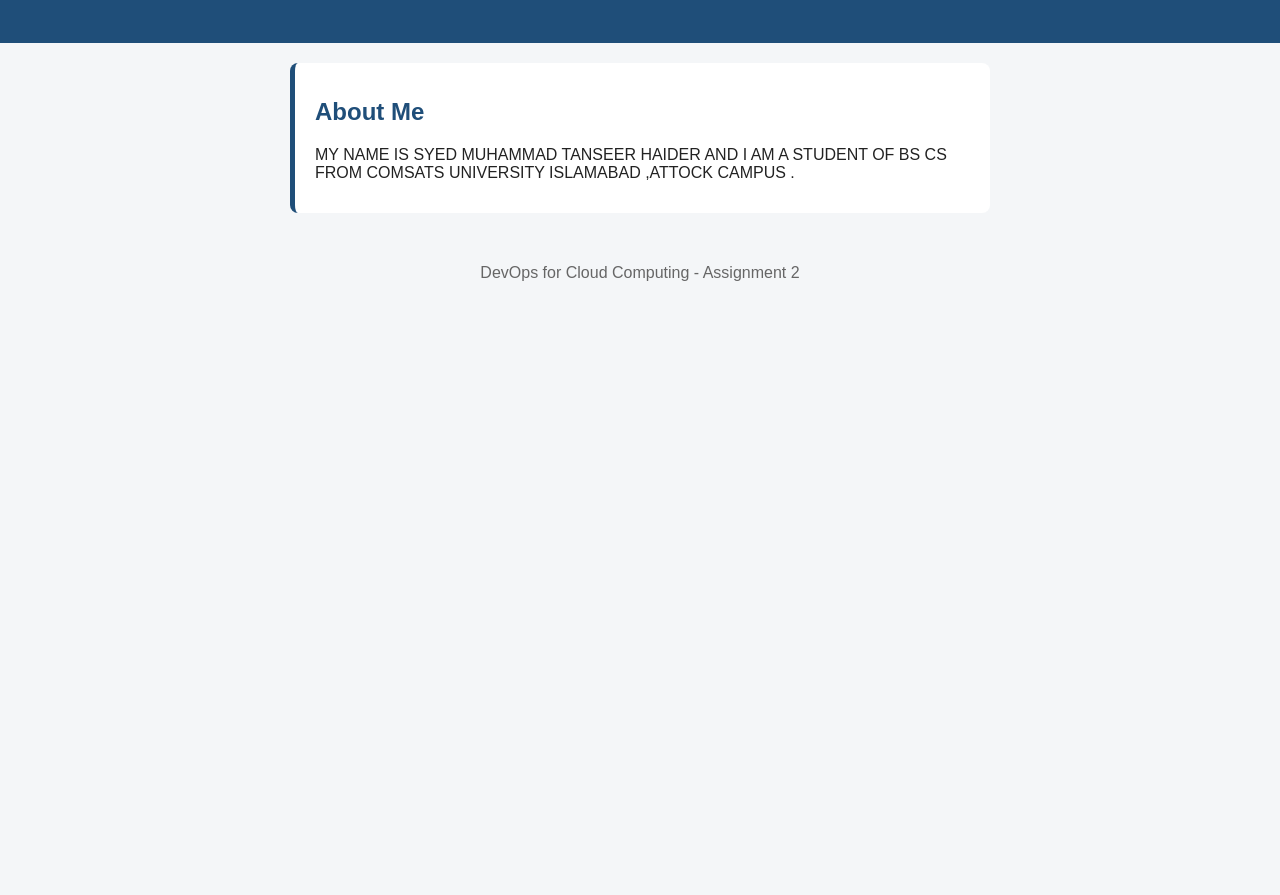
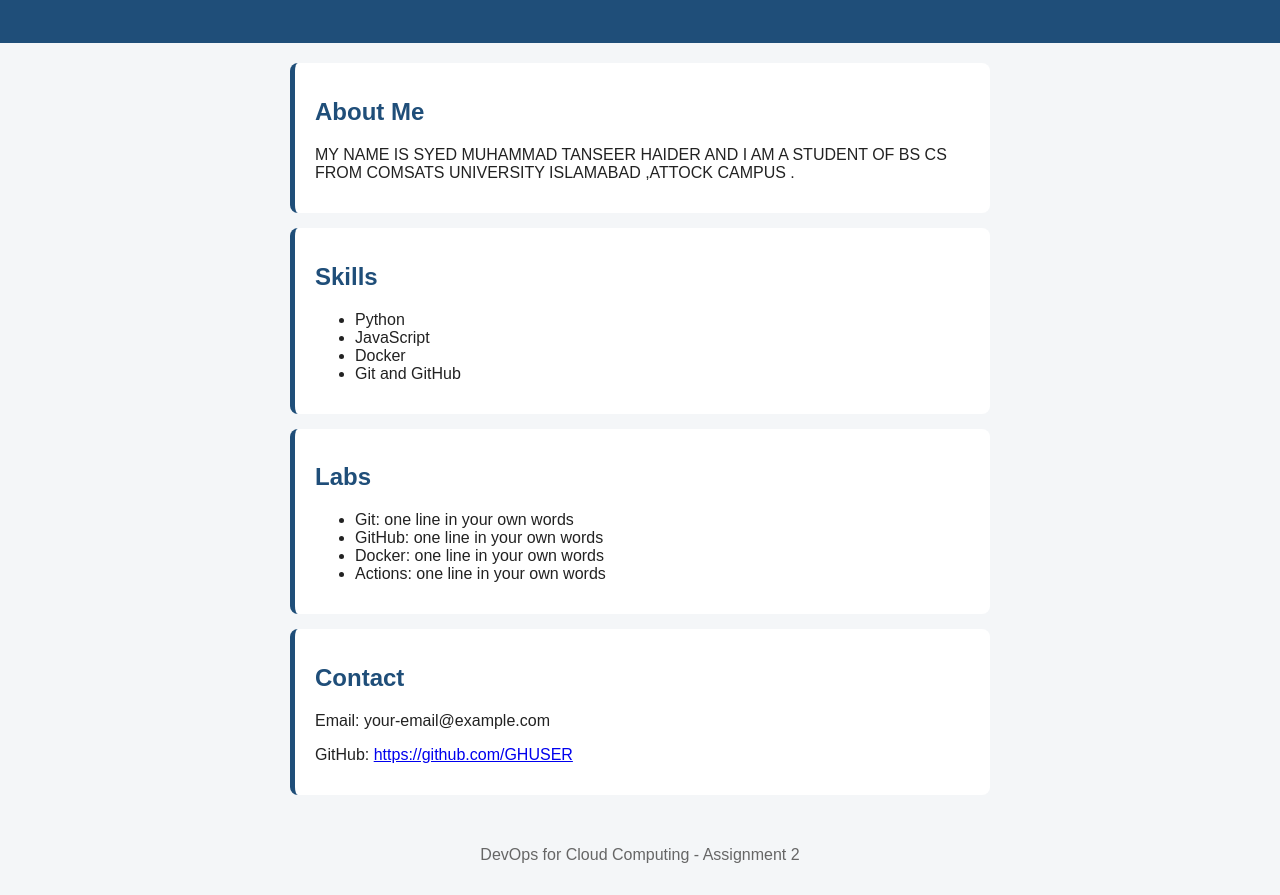
Before and after one commit to Haider59-tech/devops-a2-sp23-bcs-048, a plain HTML site: page index.html in a window 1280 px wide. Shown: the part 131-1026 px from the top of the page. Before the commit the page ends 800 px from the top, so only its background shows below. Drawn offline with Linux system fonts and the light colour scheme.

```diff
--- a/index.html
+++ b/index.html
@@ -17,6 +17,29 @@
       <h2>About Me</h2>
       <p>MY NAME IS SYED MUHAMMAD TANSEER HAIDER AND I AM A STUDENT OF BS CS FROM COMSATS UNIVERSITY ISLAMABAD ,ATTOCK CAMPUS .</p>
     </section>
+        <section id="skills">
+      <h2>Skills</h2>
+      <ul>
+        <li>Python</li>
+        <li>JavaScript</li>
+        <li>Docker</li>
+        <li>Git and GitHub</li>
+      </ul>
+    </section>
+        <section id="labs">
+      <h2>Labs</h2>
+      <ul>
+        <li>Git: one line in your own words</li>
+        <li>GitHub: one line in your own words</li>
+        <li>Docker: one line in your own words</li>
+        <li>Actions: one line in your own words</li>
+      </ul>
+    </section>
+        <section id="contact">
+      <h2>Contact</h2>
+      <p>Email: your-email@example.com</p>
+      <p>GitHub: <a href="https://github.com/GHUSER">https://github.com/GHUSER</a></p>
+    </section>
   </main>
 
   <footer>
```
